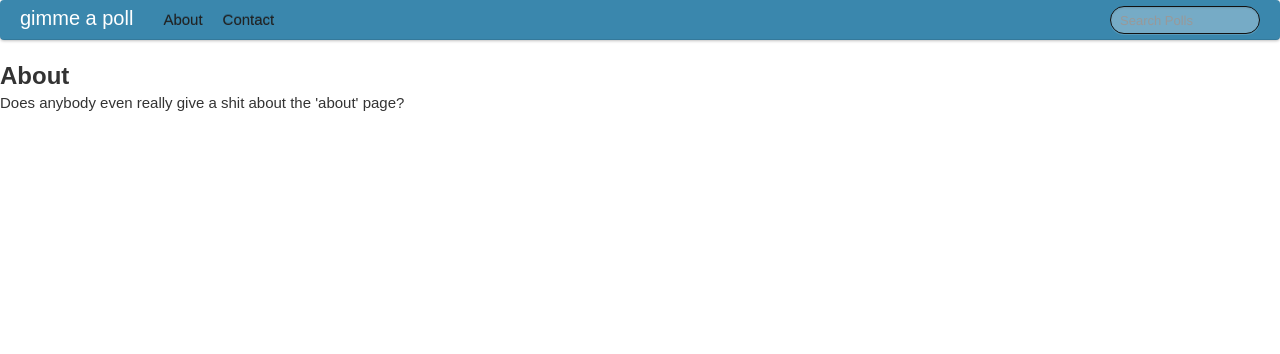
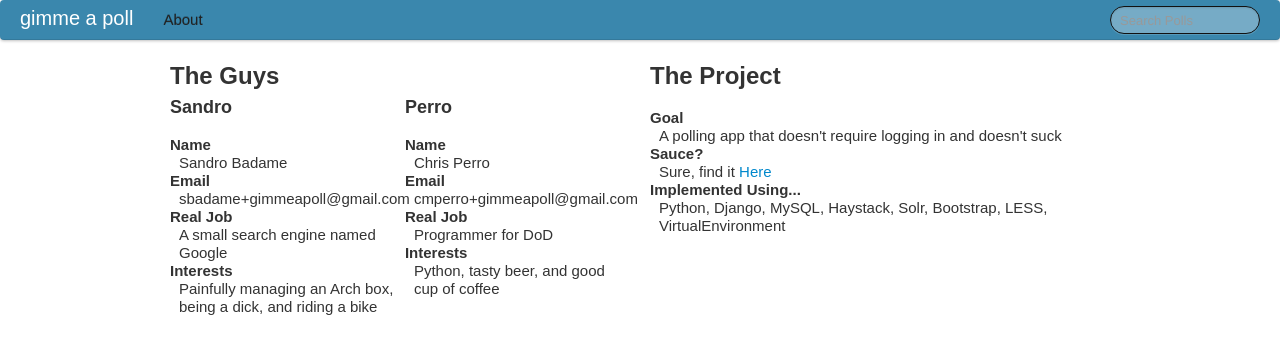
Before and after one commit to sbadame/polling, a Django app: page //about in a window 1280 px wide. Shown: the top 354 px of the page. Run offline with Django 3.2, Linux system fonts and the light colour scheme; style sheets or scripts are compiled from the project's sources; some libraries are stand-ins or nearby versions.

Commit message:
Added info to the About Page. Removed the link to the Contact Page. It got merged into the About Page

```diff
--- a/polls/templates/about.html
+++ b/polls/templates/about.html
@@ -1,5 +1,49 @@
 {% extends "base.html" %}
 {% block content %}
-    <h2>About</h2>
-        <p>Does anybody even really give a shit about the 'about' page?</p>
+<div class="container">
+    <div class="row-fluid">
+        <div class="span6">
+            <h2>The Guys</h2>
+            <div class="row-fluid">
+                <div class="span6">
+                    <h3>Sandro</h3>
+                        <dl>
+                            <dt>Name</dt>
+                            <dd>Sandro Badame</dd>
+                            <dt>Email</dt>
+                            <dd>sbadame+gimmeapoll@gmail.com</dd>
+                            <dt>Real Job</dt>
+                            <dd>A small search engine named Google</dd>
+                            <dt>Interests</dt>
+                            <dd>Painfully managing an Arch box, being a dick, and riding a bike</dd>
+                        </dl>
+                </div>
+                <div class="span6">
+                    <h3>Perro</h3>
+                    <dl>
+                        <dt>Name</dt>
+                        <dd>Chris Perro</dd>
+                        <dt>Email</dt>
+                        <dd>cmperro+gimmeapoll@gmail.com</dd>
+                        <dt>Real Job</dt>
+                        <dd>Programmer for DoD</dd>
+                        <dt>Interests</dt>
+                        <dd>Python, tasty beer, and good cup of coffee</dd>
+                    </dl>
+                </div>
+            </div>
+        </div>
+        <div class="span6">
+            <h2>The Project</h2>
+            <dl>
+                <dt>Goal</dt>
+                <dd>A polling app that doesn't require logging in and doesn't suck</dd>
+                <dt>Sauce?</dt>
+                <dd>Sure, find it <a href="https://github.com/sbadame/polling" target=”_blank”>Here</a></dd>
+                <dt>Implemented Using...</dt>
+                <dd>Python, Django, MySQL, Haystack, Solr, Bootstrap, LESS, VirtualEnvironment</dd>
+            </dl>
+        </div>
+    </div>
+</div>
 {% endblock %}
--- a/polls/templates/base.html
+++ b/polls/templates/base.html
@@ -25,7 +25,7 @@
             <ul class="nav">
                 <!--<li class="active"><a href="{% url index_view %}">Home</a></li> -->
                 <li><a href="{% url polls.urls.about_view %}">About</a></li>
-                <li><a href="{% url polls.urls.contact_view %}">Contact</a></li>
+                <!--<li><a href="{% url polls.urls.contact_view %}">Contact</a></li>-->
             </ul>
         <form action="{% url search %}" id="searchForm" method="get" class="navbar-search pull-right">
             <input type="text" name="q" class="search-query span2" placeholder="Search Polls" id="searchinput">
--- a/polls/templates/index.html
+++ b/polls/templates/index.html
@@ -36,16 +36,15 @@
         <div id="canvas_container"></div>
     </div>
     </div>
-
 <div class="row">
     <div class="span4">
         {% if latest_poll_list %}
             <h2>Newest Polls</h2>
-            <ol>
+            <ul>
                 {% for poll in latest_poll_list %}
                 <li><a href="{{ poll.get_absolute_url }}">{{ poll.question }}</a></li>
                 {% endfor %}
-            </ol>
+            </ul>
         {% endif %}
     </div>
     <div class="span4">
--- a/polls/views.py
+++ b/polls/views.py
@@ -113,5 +113,6 @@ def vote(request, poll_id):
             p.total_votes += 1
             selected_choice.save()
             p.vote_set.create(hash=hash)
+            p.save()
 
     return HttpResponseRedirect(reverse('poll_view',args=(p.id,)))
```
Also changed, not shown: polls/templates/results.html (+4 -6 lines).
